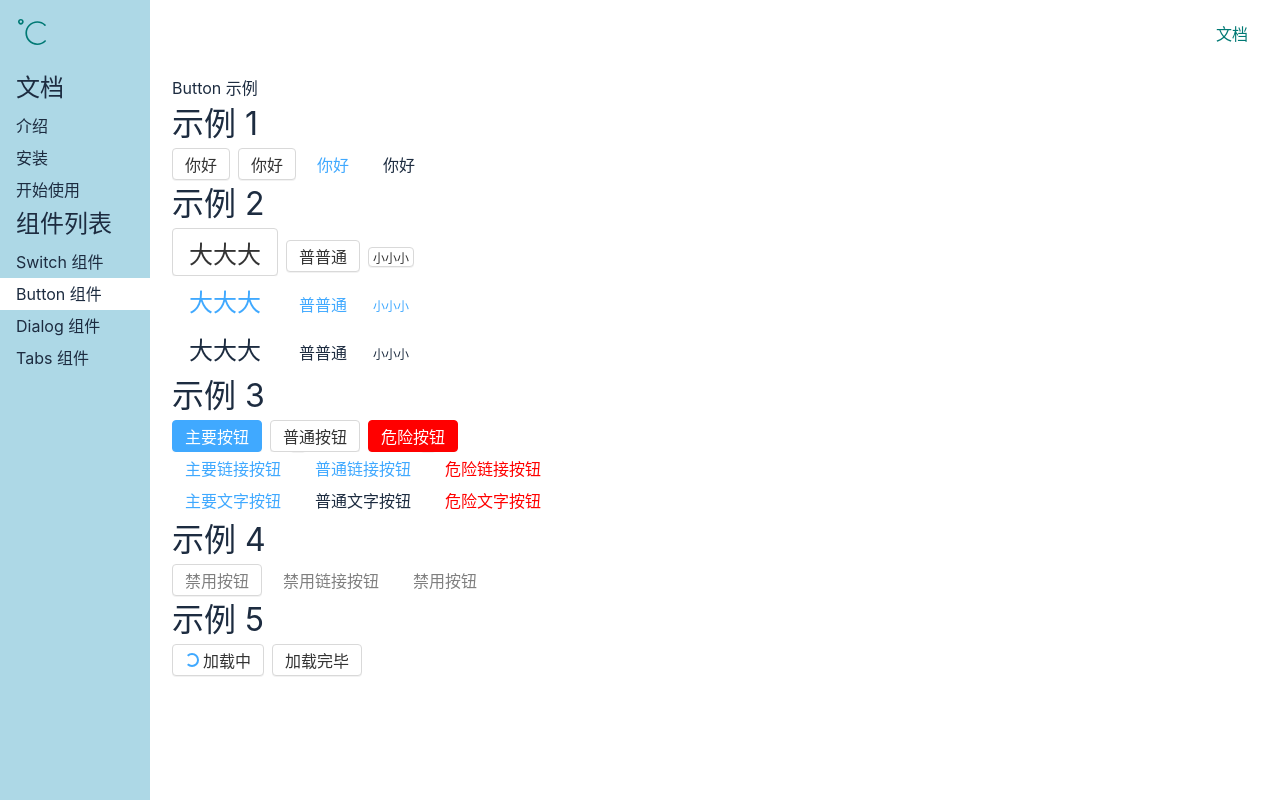
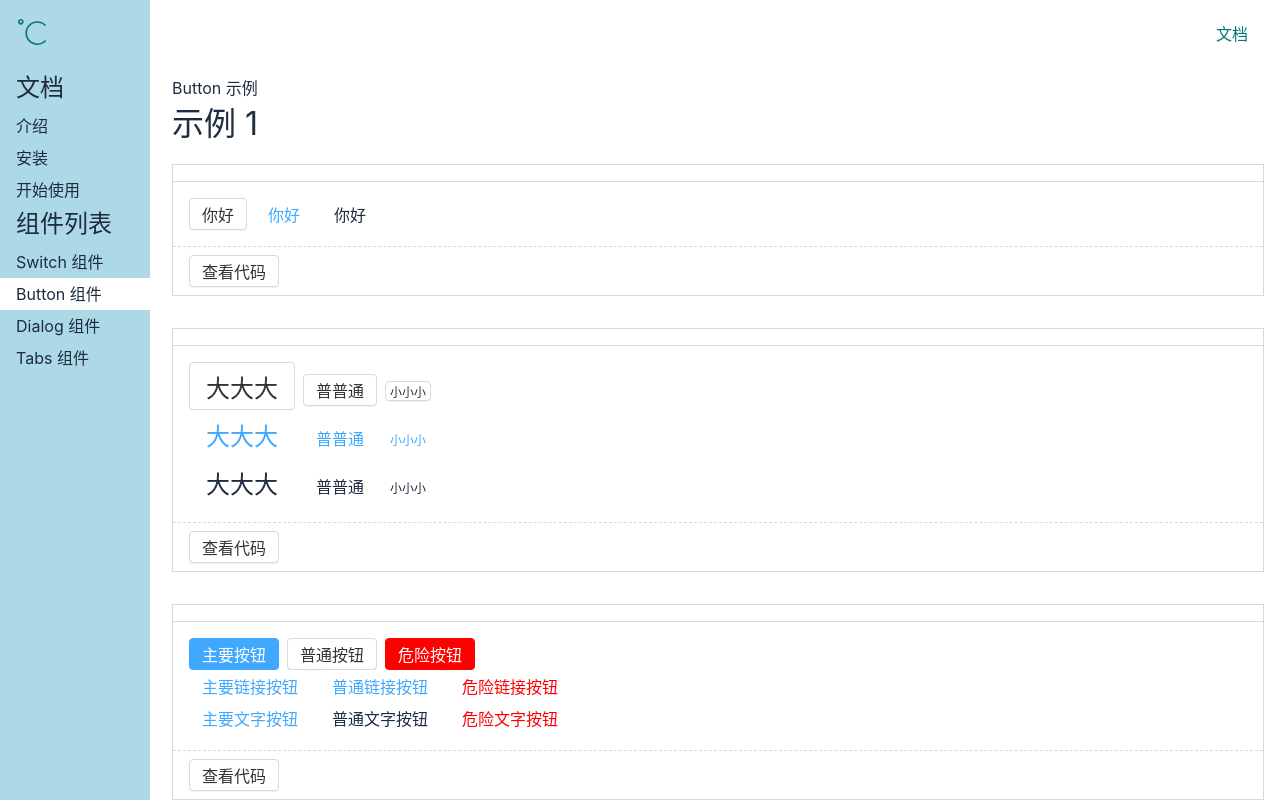
Before and after one commit to king-open/HeartUI, a Vue app: page /#/doc/button in a window 1280 px wide. Shown: the top 801 px of the page. Built offline with nearby package versions, Linux system fonts and the light colour scheme.

Commit message:
改造 Button Demo

```diff
--- /dev/null
+++ b/src/components/Button1.demo.vue
@@ -0,0 +1,19 @@
+<demo>
+  常规使用
+  </demo>
+  <template>
+  <div>
+    <Button>你好</Button>
+    <Button theme="link">你好</Button>
+    <Button theme="text">你好</Button>
+  </div>
+  </template>
+
+  <script lang="ts">
+  import Button from "../lib/Button.vue";
+  export default {
+    components: {
+      Button
+    }
+  }
+  </script>
--- /dev/null
+++ b/src/components/Button2.demo.vue
@@ -0,0 +1,31 @@
+<demo>
+  支持 size
+  </demo>
+  <template>
+  <div>
+    <div>
+      <Button size="big">大大大</Button>
+      <Button>普普通</Button>
+      <Button size="small">小小小</Button>
+    </div>
+    <div>
+      <Button theme="link" size="big">大大大</Button>
+      <Button theme="link">普普通</Button>
+      <Button size="small" theme="link">小小小</Button>
+    </div>
+    <div>
+      <Button size="big" theme="text">大大大</Button>
+      <Button theme="text">普普通</Button>
+      <Button size="small" theme="text">小小小</Button>
+    </div>
+  </div>
+  </template>
+
+  <script lang="ts">
+  import Button from "../lib/Button.vue";
+  export default {
+    components: {
+      Button
+    }
+  }
+  </script>
--- /dev/null
+++ b/src/components/Button3.demo.vue
@@ -0,0 +1,31 @@
+<demo>
+  支持 level
+  </demo>
+  <template>
+  <div>
+    <div>
+      <Button level="main">主要按钮</Button>
+      <Button>普通按钮</Button>
+      <Button level="danger">危险按钮</Button>
+    </div>
+    <div>
+      <Button theme="link" level="main">主要链接按钮</Button>
+      <Button theme="link">普通链接按钮</Button>
+      <Button theme="link" level="danger">危险链接按钮</Button>
+    </div>
+    <div>
+      <Button theme="text" level="main">主要文字按钮</Button>
+      <Button theme="text">普通文字按钮</Button>
+      <Button theme="text" level="danger">危险文字按钮</Button>
+    </div>
+  </div>
+  </template>
+
+  <script lang="ts">
+  import Button from "../lib/Button.vue";
+  export default {
+    components: {
+      Button
+    }
+  }
+  </script>
--- /dev/null
+++ b/src/components/Button4.demo.vue
@@ -0,0 +1,17 @@
+<demo>
+  支持 disabled
+  </demo>
+  <template>
+  <Button disabled>禁用按钮</Button>
+  <Button theme="link" disabled>禁用链接按钮</Button>
+  <Button theme="text" disabled>禁用按钮</Button>
+  </template>
+
+  <script lang="ts">
+  import Button from "../lib/Button.vue";
+  export default {
+    components: {
+      Button
+    }
+  }
+  </script>
--- /dev/null
+++ b/src/components/Button5.demo.vue
@@ -0,0 +1,18 @@
+<demo>
+  支持显示加载中
+  </demo>
+  <template>
+  <div>
+    <Button loading>加载中</Button>
+    <Button>加载完毕</Button>
+  </div>
+  </template>
+
+  <script lang="ts">
+  import Button from "../lib/Button.vue";
+  export default {
+    components: {
+      Button
+    }
+  }
+  </script>
--- a/src/components/ButtonDemo.vue
+++ b/src/components/ButtonDemo.vue
@@ -1,70 +1,34 @@
 <template>
   <div>Button 示例</div>
   <h1>示例 1</h1>
-  <div>
-    <Button @click="onClick">你好</Button>
-    <Button theme="button">你好</Button>
-    <Button theme="link">你好</Button>
-    <Button theme="text">你好</Button>
-  </div>
-  <h1>示例 2</h1>
-  <div>
-    <div>
-      <Button size="big">大大大</Button>
-      <Button>普普通</Button>
-      <Button size="small">小小小</Button>
-    </div>
-    <div>
-      <Button theme="link" size="big">大大大</Button>
-      <Button theme="link">普普通</Button>
-      <Button size="small" theme="link">小小小</Button>
-    </div>
-    <div>
-      <Button size="big" theme="text">大大大</Button>
-      <Button theme="text">普普通</Button>
-      <Button size="small" theme="text">小小小</Button>
-    </div>
-  </div>
-  <h1>示例 3</h1>
-  <div>
-    <div>
-      <Button level="main">主要按钮</Button>
-      <Button>普通按钮</Button>
-      <Button level="danger">危险按钮</Button>
-    </div>
-    <div>
-      <Button theme="link" level="main">主要链接按钮</Button>
-      <Button theme="link">普通链接按钮</Button>
-      <Button theme="link" level="danger">危险链接按钮</Button>
-    </div>
-    <div>
-      <Button theme="text" level="main">主要文字按钮</Button>
-      <Button theme="text">普通文字按钮</Button>
-      <Button theme="text" level="danger">危险文字按钮</Button>
-    </div>
-  </div>
-  <h1>示例 4</h1>
-  <div>
-    <Button disabled>禁用按钮</Button>
-    <Button theme="link" disabled>禁用链接按钮</Button>
-    <Button theme="text" disabled>禁用按钮</Button>
-  </div>
-  <h1>示例 5</h1>
-  <div>
-    <Button loading>加载中</Button>
-    <Button>加载完毕</Button>
-  </div>
+  <Demo :component="Button1Demo" />
+  <Demo :component="Button2Demo" />
+  <Demo :component="Button3Demo" />
+  <Demo :component="Button4Demo" />
+  <Demo :component="Button5Demo" />
 </template>
 
 <script lang="ts">
-import Button from "../lib/Button.vue";
+import Demo from './Demo.vue'
+import Button1Demo from "./Button1.demo.vue";
+import Button2Demo from "./Button2.demo.vue";
+import Button3Demo from "./Button3.demo.vue";
+import Button4Demo from "./Button4.demo.vue";
+import Button5Demo from "./Button5.demo.vue";
+
 export default {
-  components: { Button },
+  components: { Demo },
   setup() {
     const onClick = () => {
       console.log("hi");
     };
-    return { onClick };
+    return {
+      Button1Demo,
+      Button2Demo,
+      Button3Demo,
+      Button4Demo,
+      Button5Demo
+     };
   },
 };
 </script>
```
